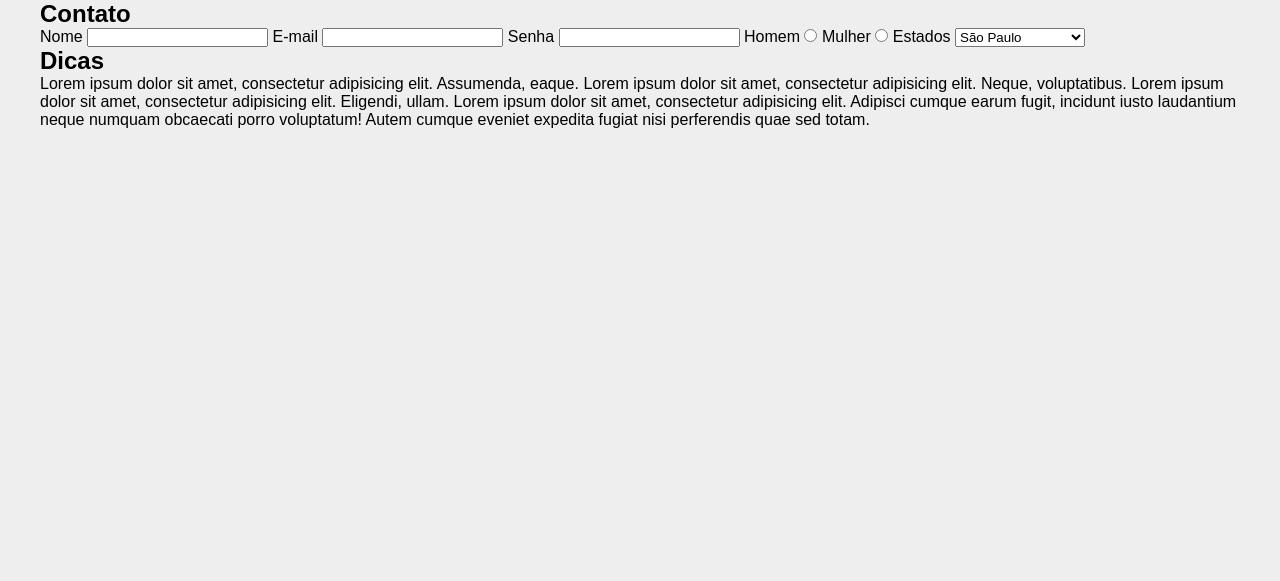
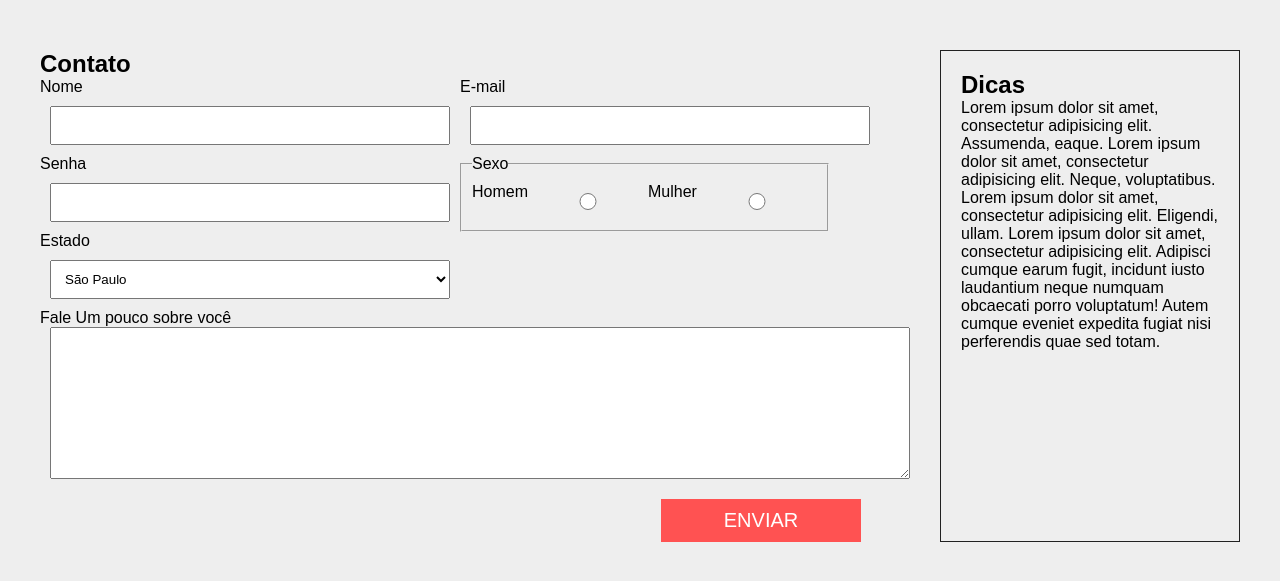
Before and after one commit to 4ndrenobr3/satella-desenvolvimento-web, a PHP site: page /contato.html in a window 1280 px wide. Shown: the part 182-763 px from the top of the page. Run offline with PHP 8.4, Linux system fonts and the light colour scheme.

Commit message:
fineshed css of contato

```diff
--- a/modulo01/semana03/assets/css/style.css
+++ b/modulo01/semana03/assets/css/style.css
@@ -132,3 +132,71 @@ nav ul li a {
     background: #777777;
     text-align: center;
 }
+
+
+.main-contact {
+    display: flex;
+    flex-direction: row;
+    justify-content: space-between;
+    flex-wrap: wrap;
+    margin-top: 50px;
+}
+
+.contact {
+    width: 900px;
+    display: flex;
+    flex-direction: column;
+}
+
+.contact form {
+    display: flex;
+    flex-direction: row;
+    flex-wrap: wrap;
+}
+
+.contact form button {
+    background: #ff5252;
+    width: 200px;
+    padding: 10px;
+    color: #fff;
+    font-size: 20px;
+    border: 0;
+    margin-left: 69%;
+    margin-top: 20px;
+}
+
+.contact form input {
+    width: 400px;
+    padding: 10px;
+    margin: 10px;
+    display: flex;
+    flex-direction: column;
+}
+
+.contact form fieldset{
+    display: flex;
+    padding: 10px;
+}
+
+.contact form fieldset input {
+    width: 100px;
+}
+
+.contact form label select {
+    width: 400px;
+    padding: 10px;
+    display: flex;
+    flex-direction: column;
+    margin: 10px;
+}
+
+.contact form label textarea {
+    display: flex;
+    margin-left: 10px;
+}
+
+.tip {
+    width: 300px;
+    border: 1px solid #212121;
+    padding: 20px;
+}
--- a/modulo01/semana03/contato.html
+++ b/modulo01/semana03/contato.html
@@ -23,31 +23,47 @@
     </ul>
 </nav>
 
-<main class="container">
+<main class="container main-contact">
     <div class="contact">
         <h2>Contato</h2>
         <form>
-            <label for="name">Nome</label>
+            <label for="name">
+                Nome
                 <input type="text" name="name" id="name">
+            </label>
 
-            <label for="email">E-mail</label>
+            <label for="email">
+                E-mail
                 <input type="email" name="email" id="email">
+            </label>
 
-            <label for="password">Senha</label>
+            <label for="password">
+                Senha
                 <input type="password" name="password" id="password">
+            </label>
 
+            <fieldset>
+                <legend>Sexo</legend>
                 <label for="male">Homem</label>
                 <input type="radio" id="male" name="gender" value="male">
                 <label for="female">Mulher</label>
                 <input type="radio" id="female" name="gender" value="female">
+            </fieldset>
 
-            <label for="states">Estados</label>
+            <label for="states">
+                Estado
                 <select name="states" id="states">
                     <option value="sao-paulo">São Paulo</option>
                     <option value="parana">Paraná</option>
                     <option value="sta-catarina">Santa Catarina</option>
                     <option value="rio-grande-do-sul">Rio Grande do sul</option>
                 </select>
+            </label>
+            <label for="text">
+                Fale Um pouco sobre você
+                <textarea name="text" id="text" cols="105" rows="10"></textarea>
+            </label>
+            <button>ENVIAR</button>
         </form>
     </div>
     <div class="tip">
```
Lines whose indentation alone changed are shown as unchanged.
